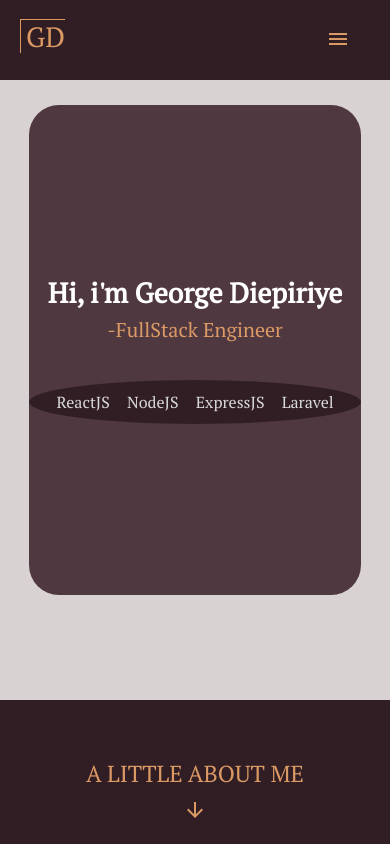
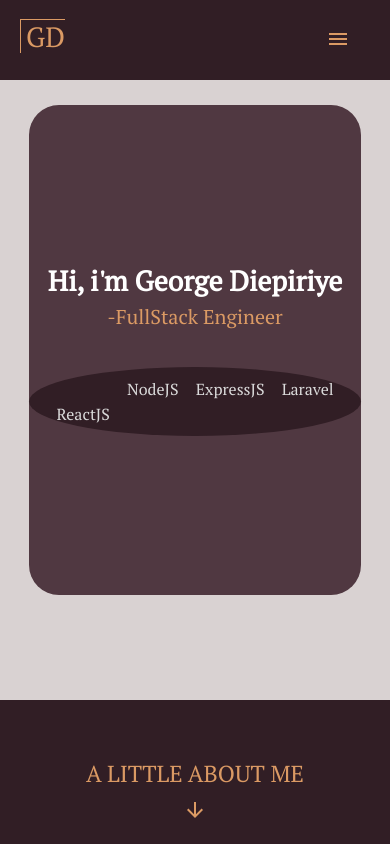
Before and after one commit to georgediepiriye/georgediepiriye, a React (Create React App) app: page / in a window 390 px wide. Shown: the top 844 px of the page. Built offline with nearby package versions, Linux system fonts and the light colour scheme.

Commit message:
fixed responsiveness bug

```diff
--- a/src/components/Home.jsx
+++ b/src/components/Home.jsx
@@ -82,7 +82,7 @@ const BottomBox = styled.div`
   padding: 10px;
 
   @media only screen and (max-width: 325px) {
-    display: none;
+    background-color: #503841;
   }
 `;
 
@@ -90,9 +90,19 @@ const SkillsBox = styled.div`
   display: flex;
   width: 100%;
   justify-content: space-evenly;
+
+  @media only screen and (max-width: 325px) {
+    flex-direction: column;
+  }
 `;
 const BottomText = styled.div`
   color: #dadada;
+
+  @media only screen and (max-width: 325px) {
+    background-color: #311e25;
+    padding-left: 10px;
+    padding-top: 5px;
+  }
 `;
 
 const Home = () => {
@@ -106,10 +116,24 @@ const Home = () => {
 
           <BottomBox>
             <SkillsBox>
-              <BottomText>ReactJS</BottomText>
+              <BottomText
+                style={{
+                  borderRadius: "20px 20px 0px 0px",
+                  paddingTop: "25px",
+                }}
+              >
+                ReactJS
+              </BottomText>
               <BottomText>NodeJS</BottomText>
               <BottomText>ExpressJS</BottomText>
-              <BottomText>Laravel</BottomText>
+              <BottomText
+                style={{
+                  paddingBottom: "25px",
+                  borderRadius: "0px 0px 20px 20px",
+                }}
+              >
+                Laravel
+              </BottomText>
             </SkillsBox>
           </BottomBox>
         </LeftBox>
```
